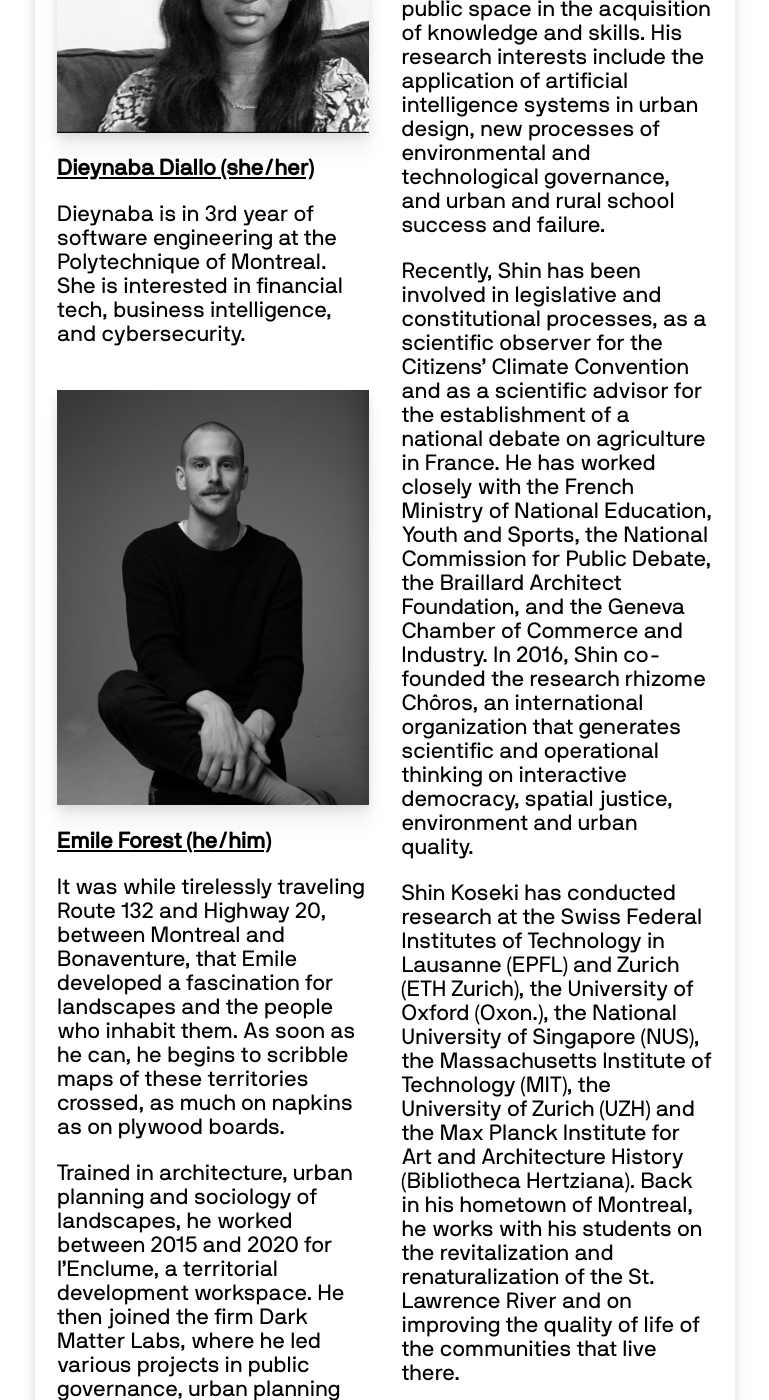
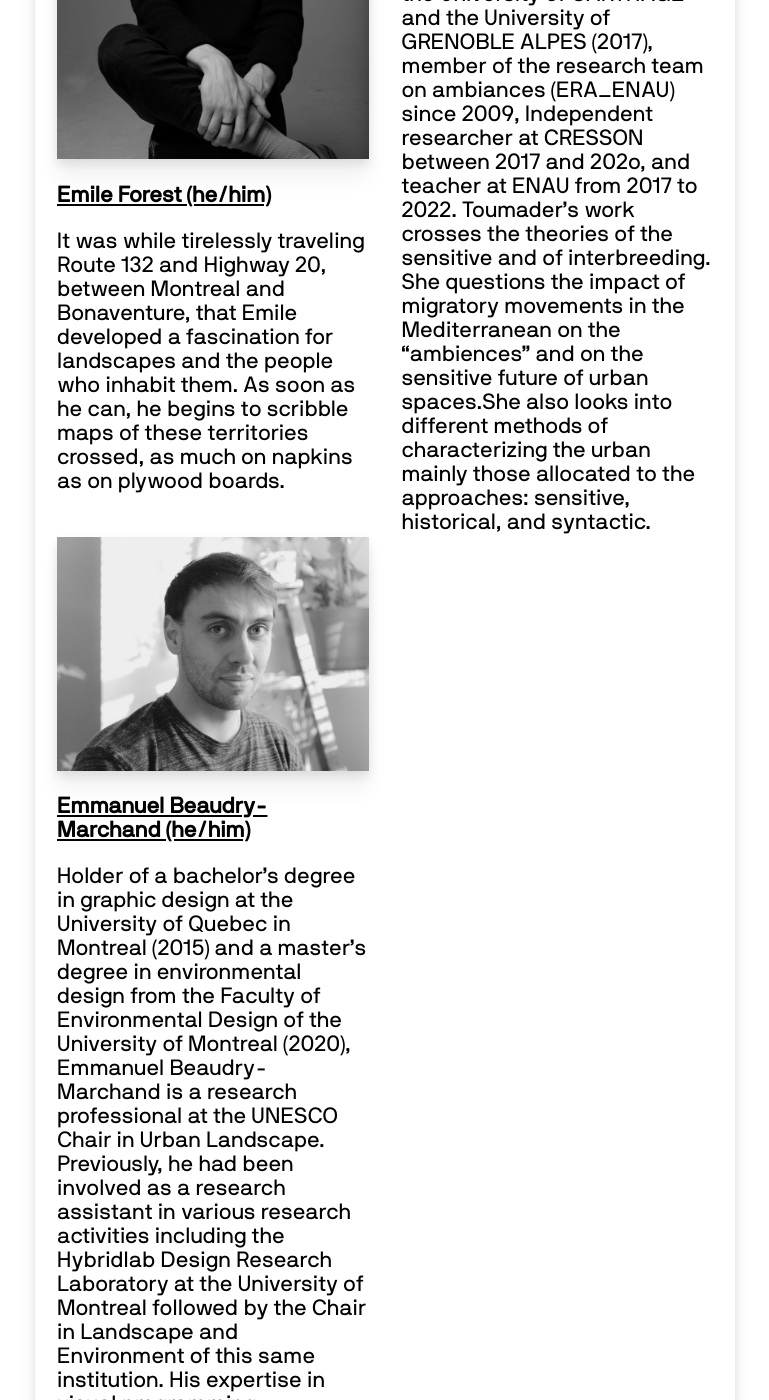
Before and after one commit to CUPUM/cupum.github.io, a Jekyll site: the page built from about.md, in a window 1280 px wide and 1400 px high, scrolled down 9606 px. Shown: the whole window, without its empty margins (255-1024 px from the left). Built offline with Jekyll 4.4.1, drawn with Linux system fonts in a browser that asks for light colours; some of the changed text lies outside the part shown.

Commit message:
Displaying members’ excepts instead of content

```diff
--- a/about.md
+++ b/about.md
@@ -17,7 +17,7 @@ Our offices are located on unceded indigenous territory within the Environmental
             <article class="article">
                 <img class="image" src="{{ member.featured_img }}" loading="lazy" alt="{{ member.alt }}">
                 <h2><a href="{{ member.url }}">{{ member.title }}</a></h2>
-                {{ member.content }}
+                {{ member.excerpt }}
             </article>
         </li>
         {% endfor %}
```
